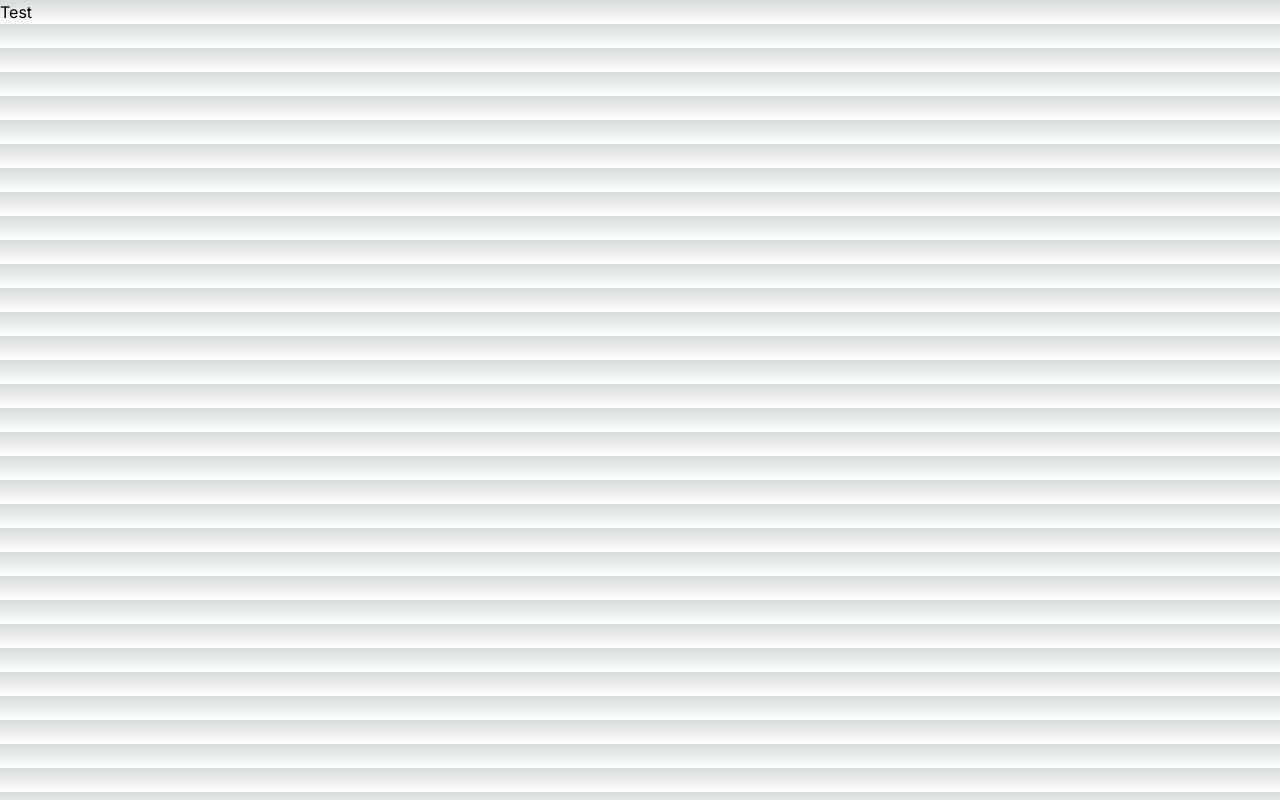
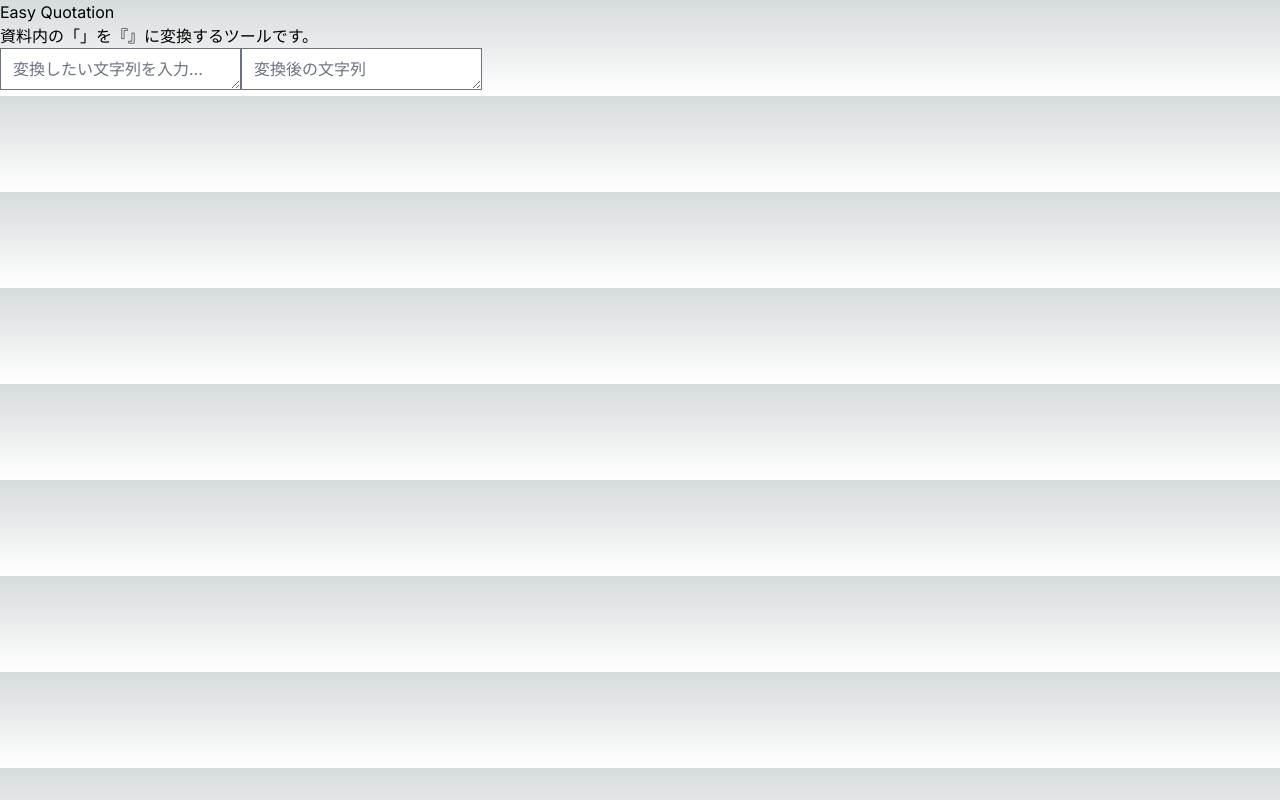
Before and after one commit to O-Jun-S/easy-quotation, a Next.js app: page / in a window 1280 px wide. Built offline with nearby package versions, Linux system fonts and the light colour scheme.

Commit message:
Created its functions.

```diff
--- a/src/app/page.tsx
+++ b/src/app/page.tsx
@@ -1,13 +1,18 @@
-import { Inter } from 'next/font/google'
+import { Process } from './process';
+import { Inter } from 'next/font/google';
 
 const inter = Inter({ subsets: ['latin'] })
 
+
 export default function Home() {
   return (
-    <>
-      <main>
-        <h1>Test</h1>
-      </main>
-    </>
+    <main>
+      <div className="description">
+        <h1>Easy Quotation</h1>
+        <h2>資料内の「」を『』に変換するツールです。</h2>
+      </div>
+
+      <Process />
+    </main>
   )
 }
--- /dev/null
+++ b/src/app/process.tsx
@@ -0,0 +1,69 @@
+"use client";
+import { useState } from 'react';
+import TextareaAutosize, {
+  TextareaAutosizeProps,
+} from 'react-textarea-autosize';
+
+
+function replaceBrackets(str: string) {
+    str = str.replace(/「/g, "『");
+    str = str.replace(/」/g, "』");
+    return str;
+}
+
+
+type InputProps = {
+    inputModifier: (value: string) => void,
+} & TextareaAutosizeProps;
+
+
+function Input({ value, inputModifier }: InputProps) {
+    const handleChange = (event: React.ChangeEvent<HTMLTextAreaElement>) => {
+        inputModifier(event.target.value);
+    }
+
+    return (
+        <TextareaAutosize
+          value={value}
+          onChange={handleChange}
+          className="text-black"
+          placeholder="変換したい文字列を入力..."
+        />
+    )
+
+}
+
+
+function Output({ value }: TextareaAutosizeProps) {
+    return (
+        <TextareaAutosize
+          value={value}
+          className="text-black"
+          placeholder="変換後の文字列"
+          readOnly={true}
+        />
+    )
+}
+
+
+export function Process() {
+    const [inputValue, setInputValue] = useState("");
+    const inputModifier = (value: string) => {
+        setInputValue(value);
+    }
+
+    return (
+      <main>
+        <div className="functionality">
+          <Input
+            value={inputValue}
+            inputModifier={inputModifier}
+          />
+
+          <Output
+            value={replaceBrackets(inputValue)}
+          />
+        </div>
+      </main>
+    );
+}
```
Also changed, not shown: 1 other file (tests, documents, lock files or other folders).
